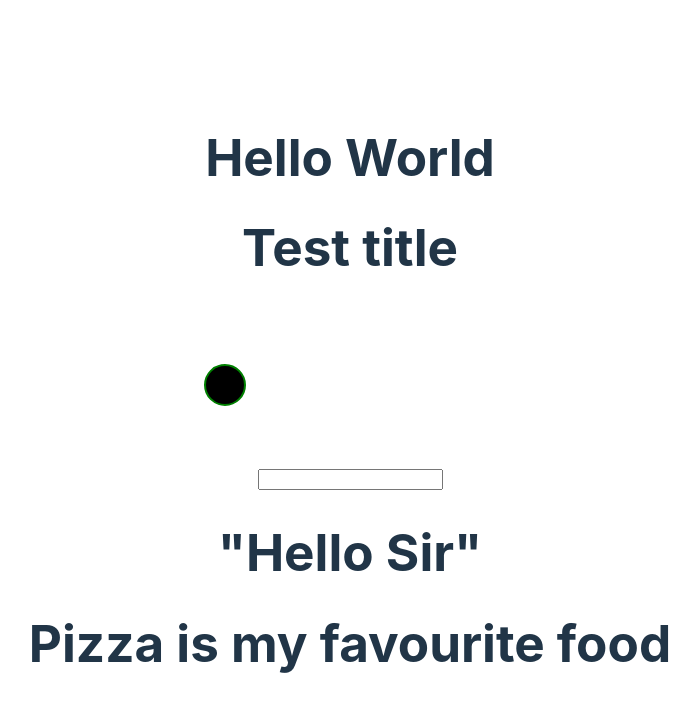
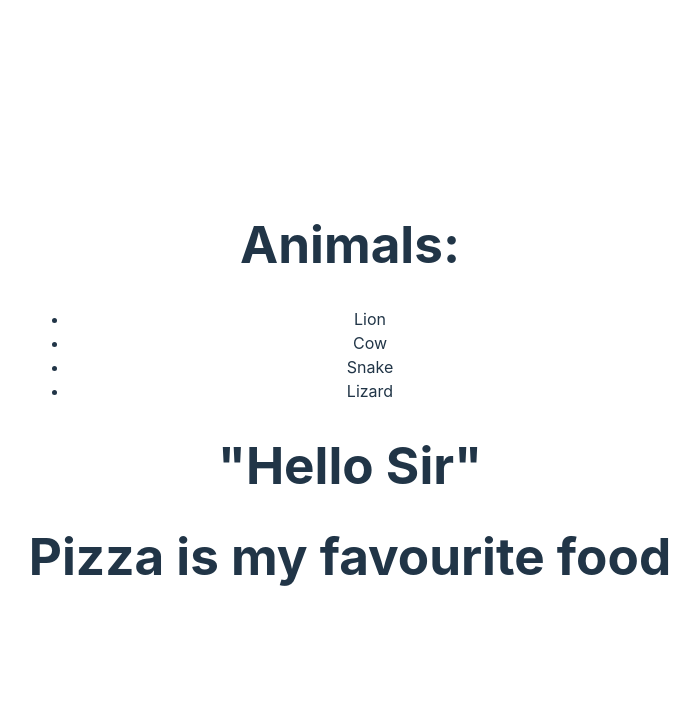
Before and after one commit to wilsonm8/Odin-Project-React, a React (Vite) app: page / in a window 1280 px wide. Shown: the top 712 px of the page, without its empty margins (290-990 px from the left). Built offline with nearby package versions, Linux system fonts and the light colour scheme.

Commit message:
using map and array to create list

```diff
--- a/src/App.jsx
+++ b/src/App.jsx
@@ -4,21 +4,15 @@
 import './App.css'
 
 function App() {
-  const [count, setCount] = useState(0)
-
+ const animals = ["Lion","Cow","Snake","Lizard"];
+const animalsList = animals.map((animal) => <li key = {animal}>{animal} </li>)
   return (
-    <>
-      <h1>Hello World</h1>
-      <div>
-      <h1>Test title</h1>
-      <svg>
-        <circle cx="25" cy="75" r="20" stroke="green" strokeWidth="2" />
-      </svg>
-      <form>
-        <input type="text"></input>
-      </form>
+    <div>
+      <h1>Animals: </h1>
+      <ul>
+        {animalsList}
+      </ul>
     </div>
-    </>
   )
 }
 
```
